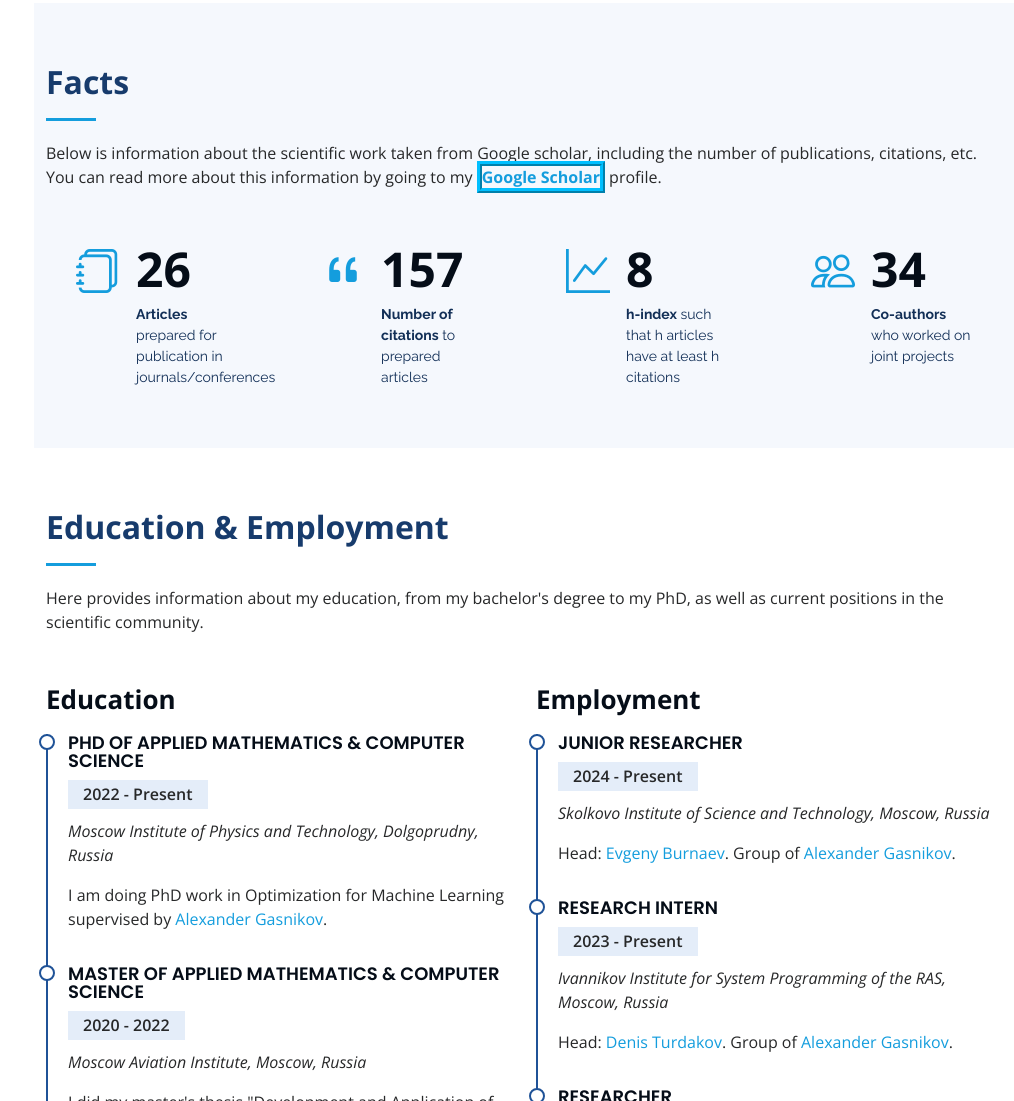
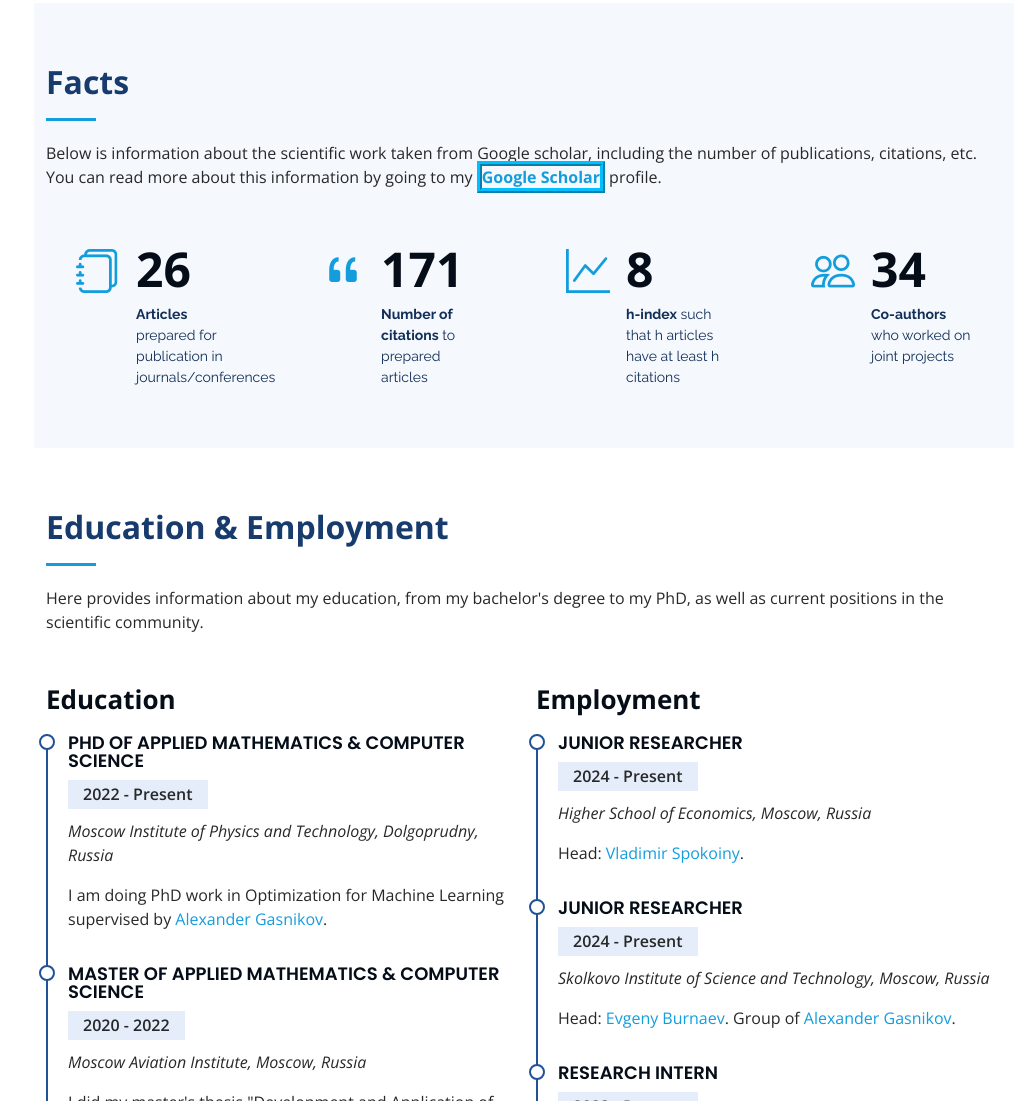
Before and after one commit to Alexander-Lobanov/alexander-lobanov.github.io, a plain HTML site: page index.html in a window 1280 px wide. Shown: the part 1449-2550 px from the top of the page, without its empty margins (266-1280 px from the left). Drawn offline with nearby package versions, Linux system fonts and the light colour scheme.

Commit message:
Add files via upload

```diff
--- a/index.html
+++ b/index.html
@@ -172,7 +172,7 @@
           <div class="col-lg-3 col-md-6 d-md-flex align-items-md-stretch" data-aos="fade-up" data-aos-delay="0">
             <div class="count-box">
               <i class="bi bi-quote"></i>
-              <span data-purecounter-start="0" data-purecounter-end="157" data-purecounter-duration="1" class="purecounter"></span>
+              <span data-purecounter-start="0" data-purecounter-end="171" data-purecounter-duration="1" class="purecounter"></span>
               <p><strong>Number of citations</strong>  to prepared articles</p>
             </div>
           </div>
@@ -242,6 +242,18 @@
           </div>
           <div class="col-lg-6" data-aos="fade-up" data-aos-delay="100">
             <h3 class="resume-title">Employment</h3>
+            <div class="resume-item">
+              <h4>JUNIOR Researcher</h4>
+              <h5>2024 - Present</h5>
+              <p><em>Higher School of Economics, Moscow, Russia </em></p>
+              <p>Head:<a href="https://scholar.google.com/citations?user=edIy5-0AAAAJ&hl=ru"> Vladimir Spokoiny</a>.</p>
+              <!-- <ul>
+                <li>Lead in the design, development, and implementation of the graphic, layout, and production communication materials</li>
+                <li>Delegate tasks to the 7 members of the design team and provide counsel on all aspects of the project. </li>
+                <li>Supervise the assessment of all graphic materials in order to ensure quality and accuracy of the design</li>
+                <li>Oversee the efficient use of production project budgets ranging from $2,000 - $25,000</li>
+              </ul> -->
+            </div>
             <div class="resume-item">
               <h4>JUNIOR Researcher</h4>
               <h5>2024 - Present</h5>
```
Also changed, not shown: portfolio-talks.html (+6 -0 lines).
